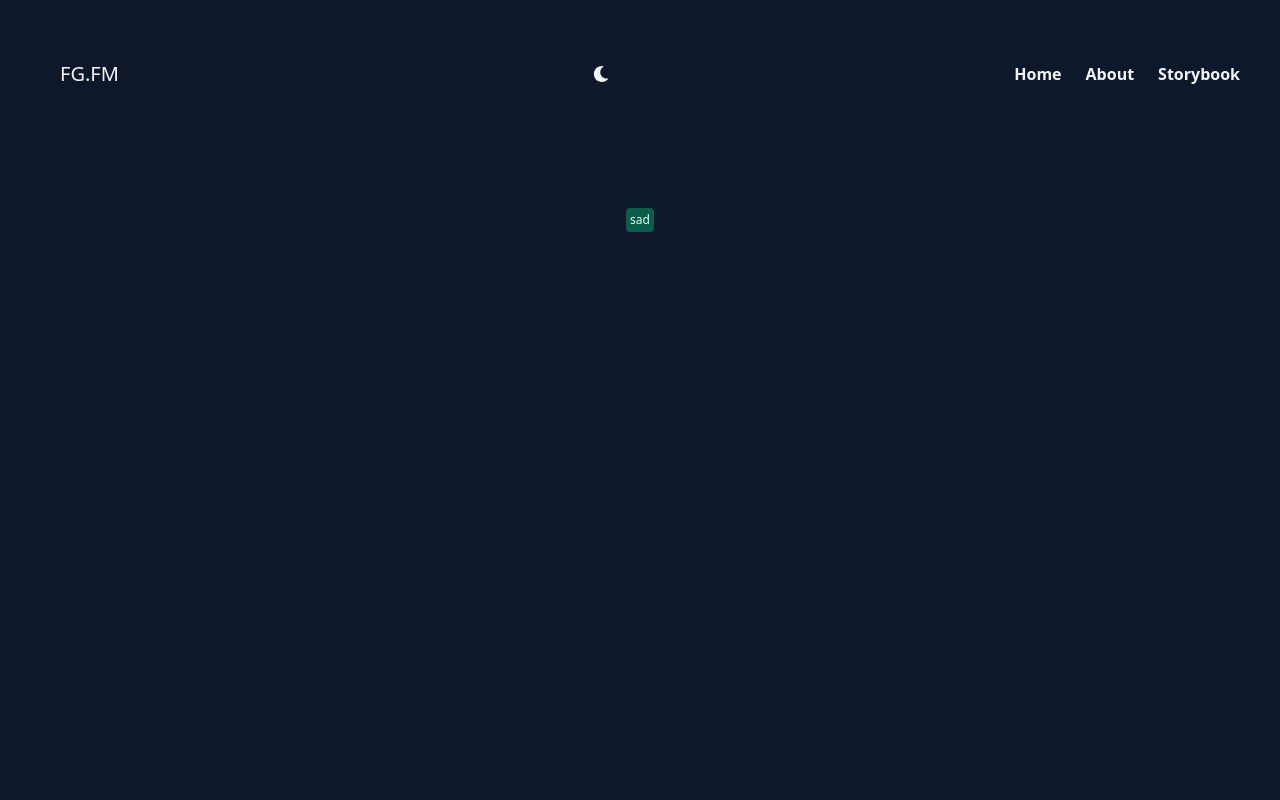
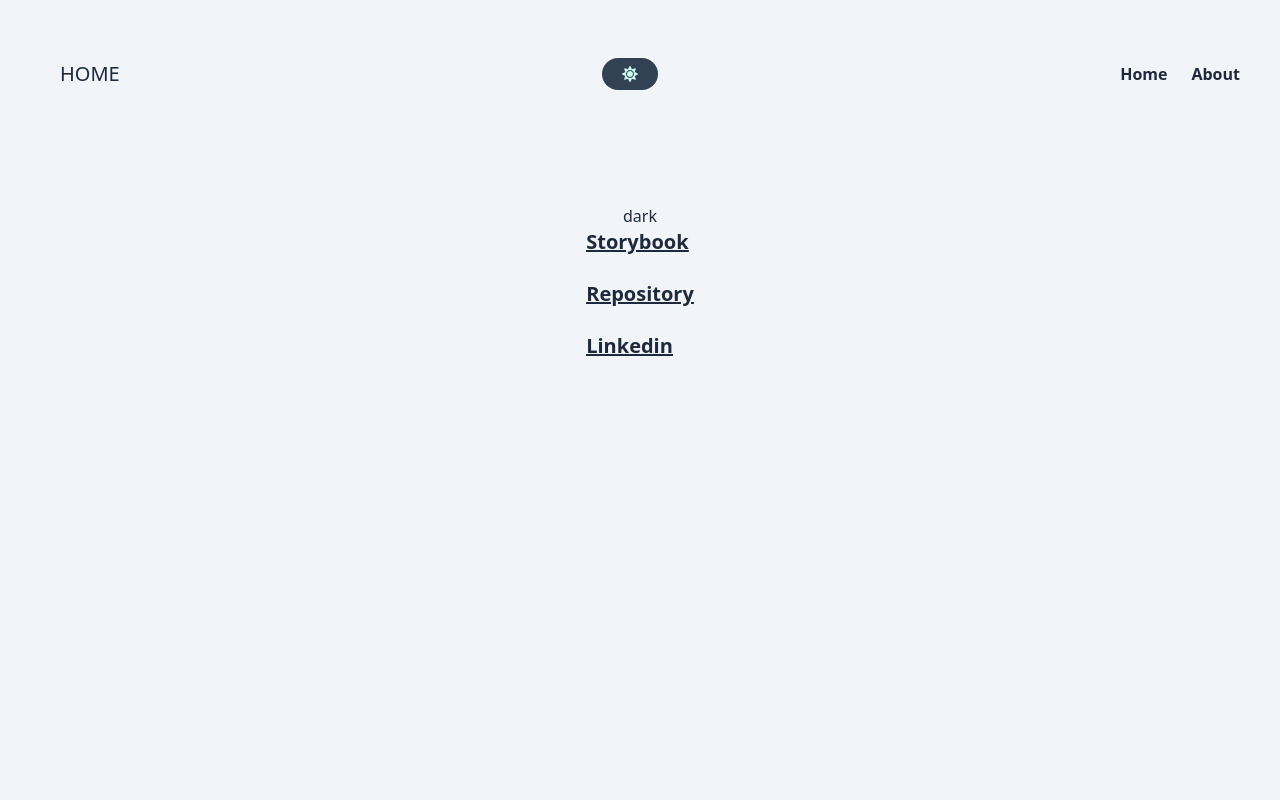
Before and after one commit to Ted2xmen/fazlagida-case, a React (Create React App) app: page /about in a window 1280 px wide. Shown: the top 800 px of the page. Built offline with nearby package versions, Linux system fonts and the light colour scheme.

Commit message:
add dark mode using redux toolkit

```diff
--- a/public/index.html
+++ b/public/index.html
@@ -1,5 +1,5 @@
 <!DOCTYPE html>
-<html lang="en" class="dark">
+<html lang="en">
 
 <head>
   <meta charset="utf-8" />
@@ -13,6 +13,7 @@
       user's mobile device or desktop. See https://developers.google.com/web/fundamentals/web-app-manifest/
     -->
   <link rel="manifest" href="%PUBLIC_URL%/manifest.json" />
+
   <!--
       Notice the use of %PUBLIC_URL% in the tags above.
       It will be replaced with the URL of the `public` folder during the build.
--- a/src/App.js
+++ b/src/App.js
@@ -1,9 +1,10 @@
 import { Routes, Route } from 'react-router-dom'
-
+import { useEffect } from 'react'
 import Home from './pages/Home'
 import About from './pages/About'
 import Navbar from './components/Navbar';
 import Details from './pages/Details';
+import { useSelector } from 'react-redux';
 
 import {
   QueryClient,
@@ -11,11 +12,22 @@ import {
 } from '@tanstack/react-query'
 import { ReactQueryDevtools } from '@tanstack/react-query-devtools'
 
-
 const queryClient = new QueryClient()
 
 
 function App() {
+
+  const theme = useSelector(state => state.main.theme)
+  useEffect(() => {
+    const local = localStorage.getItem('theme')
+    console.log(local)
+    if (local === "dark") {
+      document.documentElement.classList.add('dark')
+    } else {
+      document.documentElement.classList.remove('dark')
+    }
+  }, [theme])
+
   return (
     <div>
       <Navbar />
--- a/src/components/Navbar.jsx
+++ b/src/components/Navbar.jsx
@@ -11,7 +11,7 @@ const navLinks = [
 const Navbar = () => {
   return (
     <div className="flex flex-wrap justify-between items-center space-x-4 mx-10 py-10">
-      <Title size="medium">fg.fm</Title>
+      <Title size="medium"><Link to="/">Home</Link></Title>
       <ThemeSwitcher />
       <div className="space-x-6 font-bold">
         {navLinks.map((item) => {
@@ -19,7 +19,6 @@ const Navbar = () => {
             <Link key={item.path} to={item.path}>{item.name}</Link>
           );
         })}
-        <a href="https://fazlagida-case-jz8l.vercel.app/" target="_blank" rel="noreferrer">Storybook</a>
       </div>
     </div>
   )
--- a/src/components/ThemeSwitcher.jsx
+++ b/src/components/ThemeSwitcher.jsx
@@ -1,15 +1,36 @@
-import React from 'react'
+import React, {useState} from 'react'
 import {FaSun, FaMoon} from 'react-icons/fa'
+import { useSelector, useDispatch } from 'react-redux'
+import { handleTheme } from '../redux/main/mainSlice'
 
 const ThemeSwitcher = () => {
+  const theme = useSelector(state => state.main.theme)
+  const [dark, setDark] = useState(theme)
+  const dispatch = useDispatch()
+
+  const submitTheme = () => {
+    if(dark) {
+      setDark(false)
+      dispatch(handleTheme(false))
+    }
+    if(!dark) {
+      setDark(true)
+      dispatch(handleTheme(true))
+    }
+  }
+
+
   return (
     <div className='flex items-center space-x-12'>
-        <div className='hidden'>
-            <FaSun />
-        </div>
-        <div>
-            <FaMoon />
-        </div>
+      <div>
+        {dark ? <button onClick={submitTheme} className='bg-slate-700 text-teal-100 px-5 p-2 rounded-full'>
+          <FaSun />
+        </button> :
+        <button onClick={submitTheme} className='bg-slate-700 text-teal-100 px-5 p-2 rounded-full'>
+          <FaMoon />
+          </button>}
+      </div>
+
     </div>
   )
 }
--- a/src/components/shared/Card/Card.jsx
+++ b/src/components/shared/Card/Card.jsx
@@ -23,10 +23,10 @@ const Card = ({ item, onClick, cardType }) => {
   let cardTypes
   switch (cardType) {
     case "TopArtists":
-      cardTypes = "bg-slate-700 space-y-2 pr-2 items-center rounded-lg"
+      cardTypes = "bg-slate-700 dark:text-slate-100 text-slate-100 space-y-2 pr-2 items-center rounded-lg"
       break;
     case "InfoContainer":
-      cardTypes = "bg-slate-800 p-4 space-x-5 hover:bg-slate-900"
+      cardTypes = "bg-teal-500 dark:bg-teal-800 p-4 space-x-5"
       break;
     default:
       break;
--- a/src/pages/About.jsx
+++ b/src/pages/About.jsx
@@ -1,13 +1,28 @@
 import React from 'react'
 import PageLayout from '../components/layouts/PageLayout'
-import Badge from '../components/shared/Badge/Badge'
+import { useSelector } from 'react-redux'
+
+const links = [
+{ name: 'Storybook', path: 'https://fazlagida-case-jz8l.vercel.app/' },
+{ name: 'Repository', path: 'https://github.com/Ted2xmen/fazlagida-case' },
+{ name: 'Linkedin', path: 'https://www.linkedin.com/in/tugrulerdemdogru/' }
+
+]
 
 const About = () => {
+
+  const theme = useSelector(state => state.main.theme)
   return (
     <PageLayout title="About">
-      <div className='h-screen'>
-      <Badge type="listeners">sad</Badge>
-
+      {theme ? "dark" : "light"}
+      <div className='h-screen flex flex-col max-w-lg space-y-6 text-xl font-bold underline'>
+           {links.map((item, i) => {
+                return (
+                 <a key={i} target="_blank" rel='noreferrer' href={item.path}>
+                  {item.name}
+                 </a>
+                );
+              })}
       </div>
     </PageLayout>
   )
--- a/src/redux/main/mainSlice.js
+++ b/src/redux/main/mainSlice.js
@@ -1,11 +1,23 @@
 import { createSlice } from "@reduxjs/toolkit";
+
 
 export const mainSlice = createSlice({
   name: "main",
   initialState: {
-    value: 209,
+    theme: true // dark
   },
-  reducers: {},
+  reducers: {
+    handleTheme: (state, action) => {
+      state.theme = action.payload
+      if(state.theme) {
+        localStorage.setItem('theme', "dark")
+      } else {
+        localStorage.setItem('theme', "light")
+      }
+
+    }
+  },
 });
-
+export const { handleTheme } =
+  mainSlice.actions
 export default mainSlice.reducer;
```
